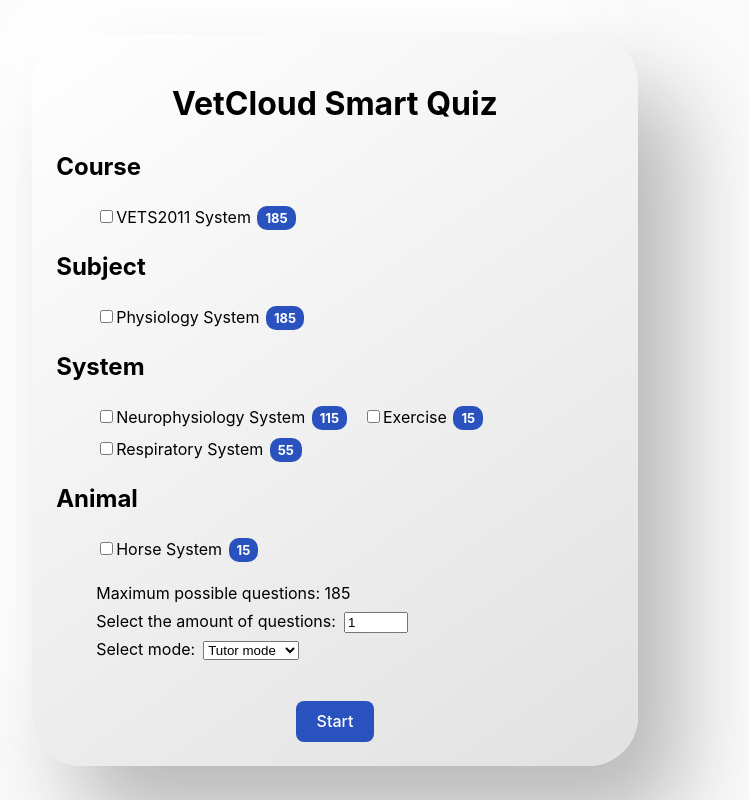
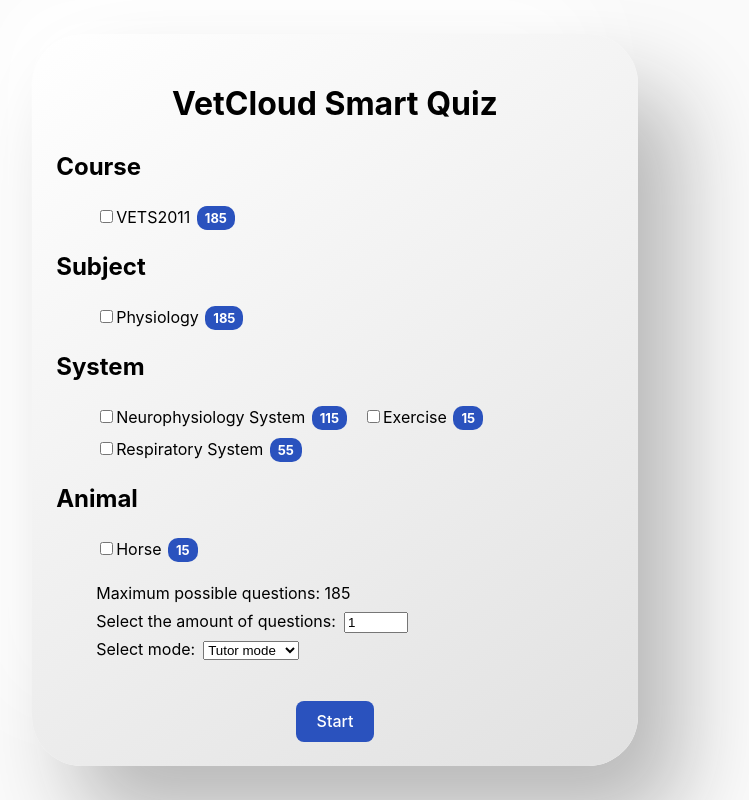
Before and after one commit to UQ-eLIPSE/crucible-components, a Vue app: page / in a window 1280 px wide. Shown: the whole page, without its empty margins (305-1054 px from the left). Built offline with nearby package versions, Linux system fonts and the light colour scheme.

Commit message:
Updated tags

```diff
--- a/src/components/FilterCheckbox.vue
+++ b/src/components/FilterCheckbox.vue
@@ -15,7 +15,11 @@
         @change="onChecked($event)"
       />
       <label :for="`${category}-${topic}-checkbox`">
-        {{ topic === "Exercise" ? topic : topic + " System" }}
+        {{
+          topic === "Neurophysiology" || topic === "Respiratory"
+            ? topic + " System"
+            : topic
+        }}
         <span v-if="num !== null && num !== '0'" class="question-number">{{
           num
         }}</span></label
```
